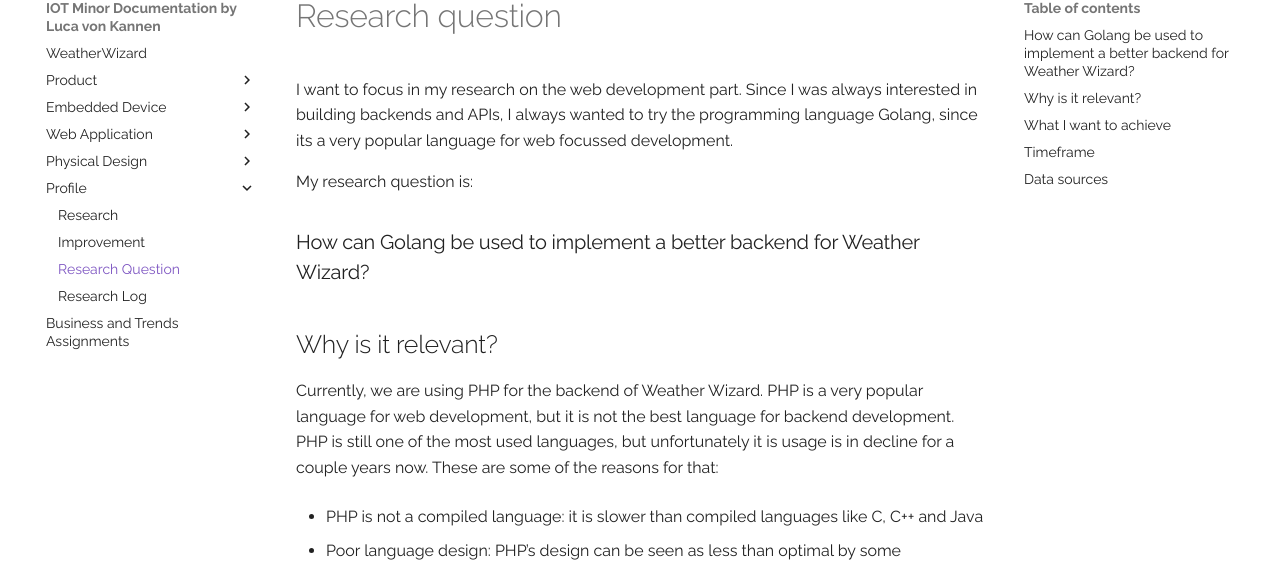
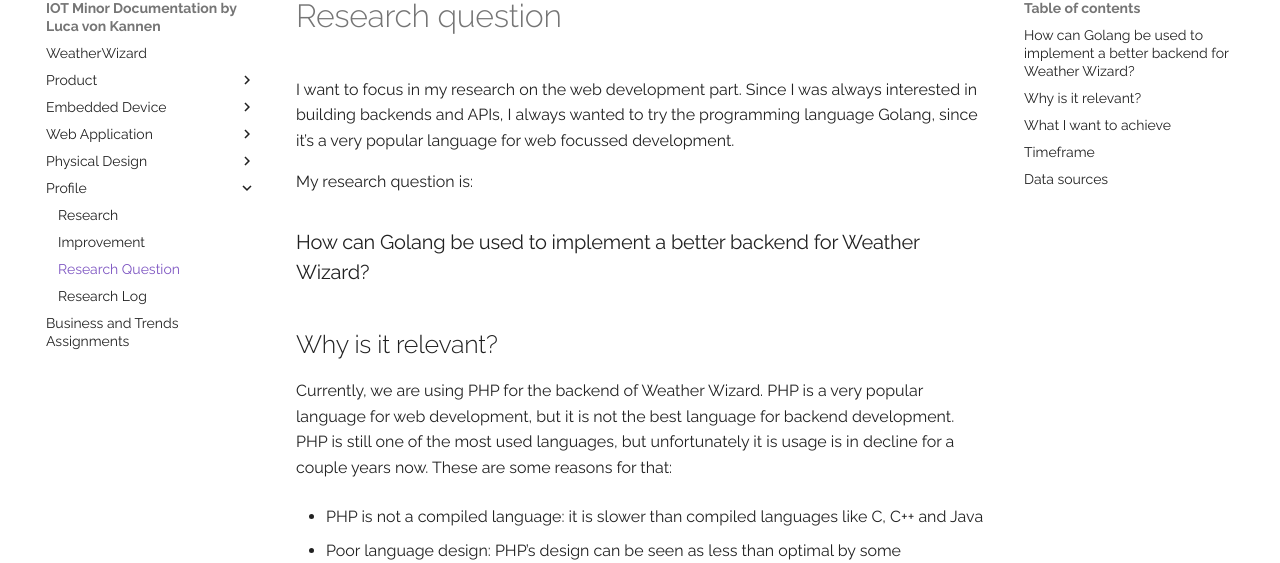
Before and after one commit to lv042/Weather-Wizard, an MkDocs documentation site: the page built from docs/research_question.md, in a window 1280 px wide and 900 px high. Shown: the part 103-666 px from the top of the window. Built offline with MkDocs 1.6.1 and Material for MkDocs 9.7.7, drawn with Linux system fonts in a browser that asks for light colours.

Commit message:
Updated research docs

```diff
--- a/docs/research_question.md
+++ b/docs/research_question.md
@@ -1,7 +1,7 @@
 # Research question
 
 I want to focus in my research on the web development part. Since I was always interested in building backends and APIs, I always wanted to try the programming language Golang,
-since its a very popular language for web focussed development.
+since it's a very popular language for web focussed development.
 
 My research question is:
 
@@ -12,7 +12,7 @@ My research question is:
 ## Why is it relevant?
 
 Currently, we are using PHP for the backend of Weather Wizard. PHP is a very popular language for web development, but it is not the best language for backend development.
-PHP is still one of the most used languages, but unfortunately it is usage is in decline for a couple years now. These are some of the reasons for that:
+PHP is still one of the most used languages, but unfortunately it is usage is in decline for a couple years now. These are some reasons for that:
 
 - PHP is not a compiled language: it is slower than compiled languages like C, C++ and Java
 
```
Also changed, not shown: docs/research_log.md (+2 -0 lines).
